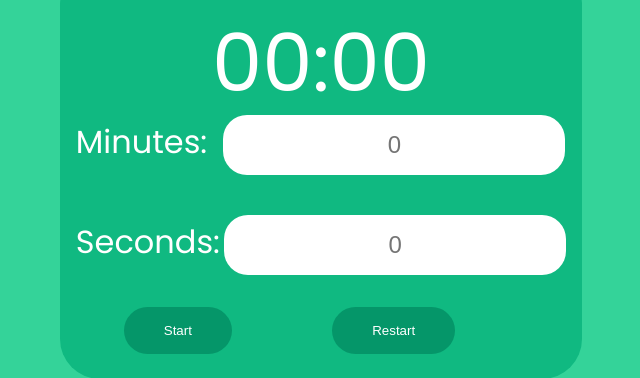
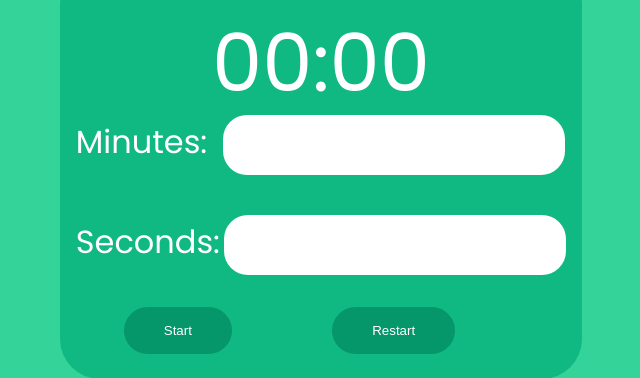
Before and after one commit to MohammadAbdullah5/Countdown-Timer-Website, a plain HTML site: page index.html in a window 1280 px wide. Shown: the part 336-714 px from the top of the page, 319-959 px from the left. Drawn offline with Linux system fonts and the light colour scheme.

Commit message:
Remove placeholder

```diff
--- a/index.html
+++ b/index.html
@@ -16,10 +16,10 @@
             <span id="countdownDisplay">00:00</span>
         </div>
         <label for="minutes" id="lblmin">Minutes:</label>
-        <input type="number" id="minutes" min="0" placeholder="0" class="inp">
+        <input type="number" id="minutes" min="0" class="inp">
         <br>
         <label for="seconds">Seconds:</label>
-        <input type="number" id="seconds" min="0" placeholder="0" class="inp">
+        <input type="number" id="seconds" min="0" class="inp">
         <br>
         <button id="start">Start</button>
         <button id="restart">Restart</button>
```
